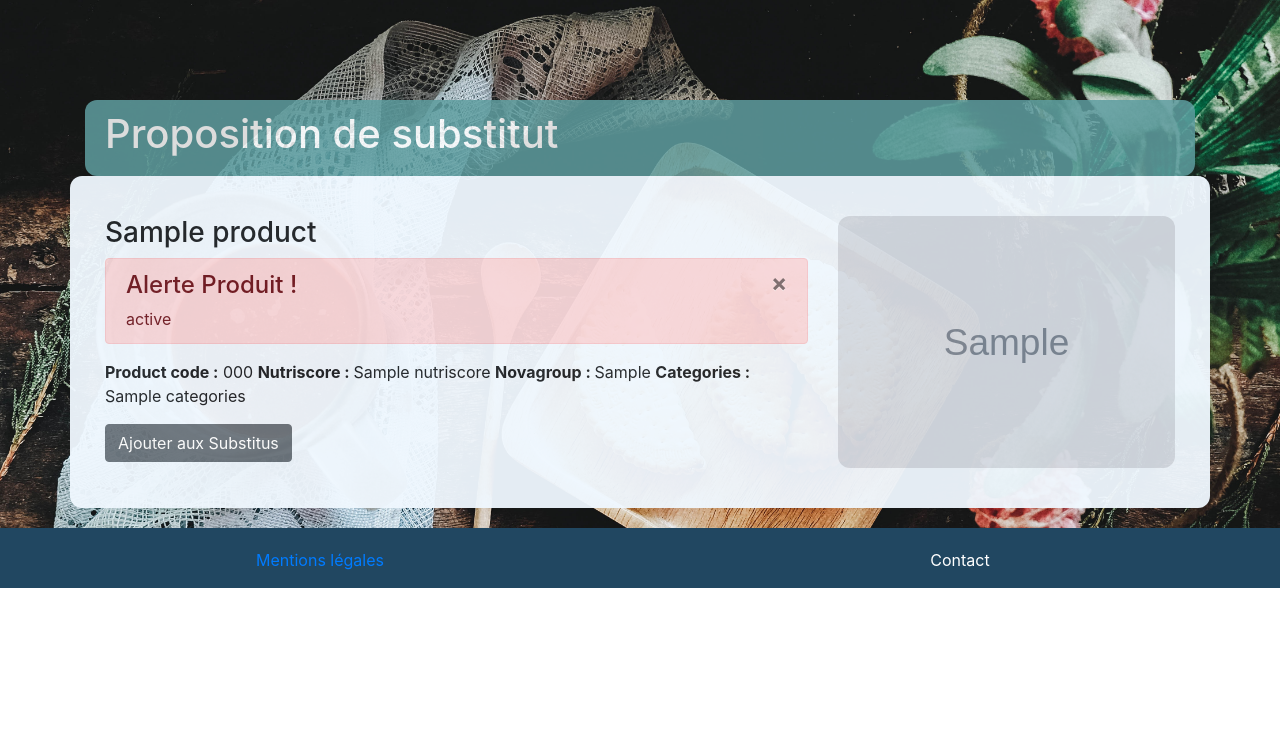
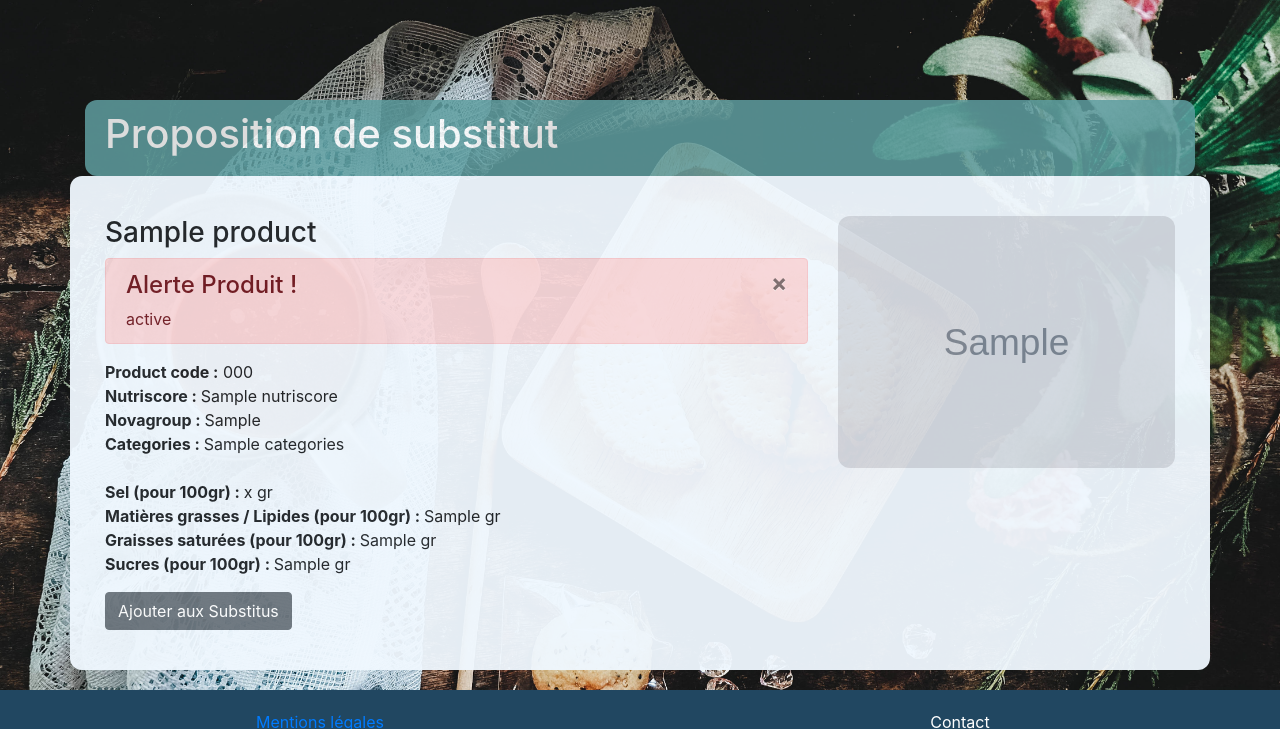
Before and after one commit to flenoir/purbeurre, a Django app: template search/templates/search/swap.html in a window 1280 px wide. Shown: the part 71-800 px from the top of the page. Run offline with Django 3.2, Linux system fonts and the light colour scheme; tables that the repository leaves empty hold one stand-in row (values such as "Sample post"); the template is opened without the code that fills it: values that come from a table or form of the project are taken from there, most other values are stand-ins (such as "Sample title", 1, 10 or a date in 2020); grey boxes marked "Sample" are stand-in pictures; some libraries are stand-ins or nearby versions.

Commit message:
changed display of substitutes

```diff
--- a/search/templates/search/swap.html
+++ b/search/templates/search/swap.html
@@ -25,29 +25,63 @@
 				</h4>  {{ status }} <a href="#" class="alert-link"></a>
       </div>
       {% endif %}
-
 	  <dl>
 		<dt>Product code :</dt>
 		<dd>{{ code }}</dd>
+		<br>
 		<dt>
 			Nutriscore :
 		</dt>
 		<dd>
 			{{ nutriscore }}
 		</dd>
+		<br>
 		<dt>
 			Novagroup :
 		</dt>
 		<dd>
 			{{ nova_groups }}
 		</dd>
+		<br>
 		<dt>
 			Categories :
 		</dt>
 		<dd>
 			{{ categories }}
 		</dd>
+		<br>
+		<br>
+		<dt>
+			Sel (pour 100gr) :
+		</dt>
+		<dd>
+			{{ salt_100g }} gr
+		</dd>
+		<br>
+		<dt>
+			Matières grasses / Lipides (pour 100gr) :
+		</dt>
+		<dd>
+			{{ fat_100g }} gr
+		</dd>
+		<br>
+		<dt>
+			Graisses saturées (pour 100gr) :
+		</dt>
+		<dd>
+			{{ saturated_fat_100g }} gr
+		</dd>
+		<br>
+		<dt>
+			Sucres (pour 100gr) :
+		</dt>
+		<dd>
+			{{ sugars_100g }} gr
+		</dd>
+		<br>
 		</dl>
+
+
 
       <a class="btn btn-secondary" href="{% url 'search:add_substitute' id product.id %}" role="button">Ajouter aux Substitus</a>
 
```
Lines whose indentation alone changed are shown as unchanged.
